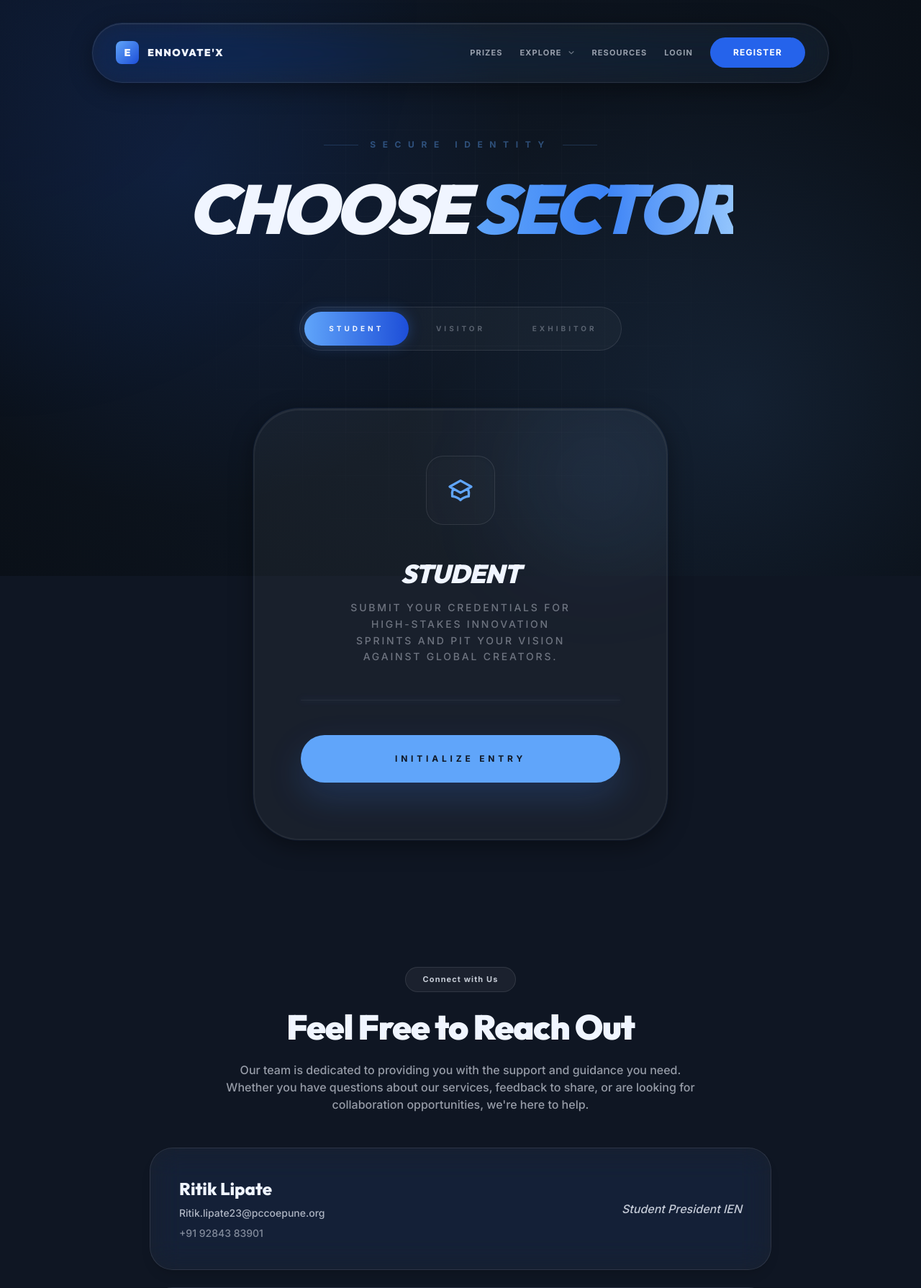
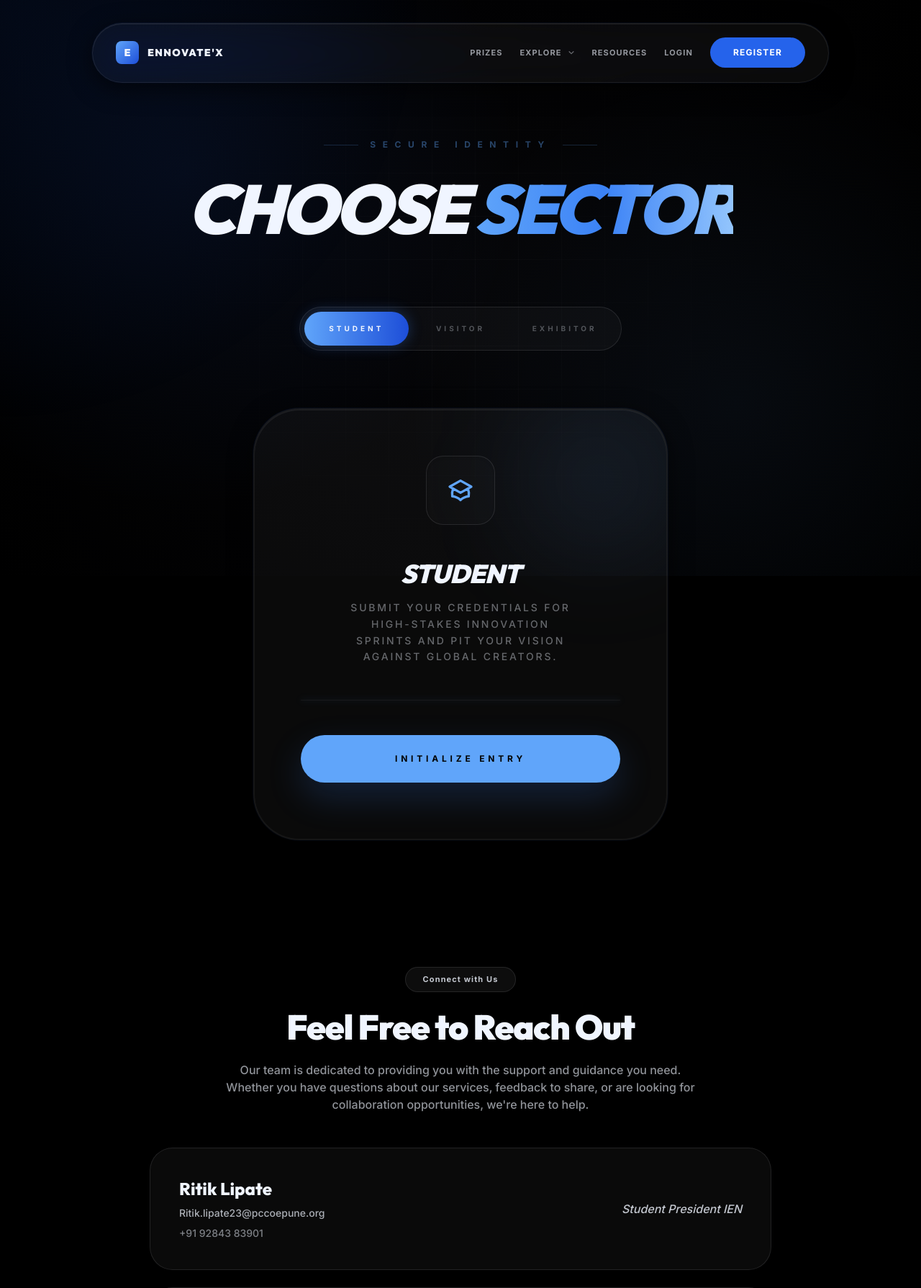
Before and after one commit to mayurtheprogrammer12-debug/Ecell, a Django app: page /register/ in a window 1280 px wide. Shown: the top 1789 px of the page at 72% size. Run offline with Django 5.2, Linux system fonts and the light colour scheme; some libraries are stand-ins or nearby versions.

Commit message:
Theme: pure black background #000 for premium aesthetic

```diff
--- a/templates/base.html
+++ b/templates/base.html
@@ -92,27 +92,27 @@
         }
 
         .dark {
-            --color-background: 15 22 35;
-            /* #0f1623 — deep navy, not pitch black */
+            --color-background: 0 0 0;
+            /* #000000 — pure premium black */
             --color-foreground: 240 245 255;
             /* slightly off-white for softer contrast */
 
-            --surface-secondary: rgba(255, 255, 255, 0.045);
+            --surface-secondary: rgba(255, 255, 255, 0.04);
             /* subtle lighter panel bg */
-            --surface-border: rgba(255, 255, 255, 0.07);
+            --surface-border: rgba(255, 255, 255, 0.06);
 
-            --mesh-color-1: rgba(37, 99, 235, 0.13);
-            /* blue-600 slightly stronger */
-            --mesh-color-2: rgba(96, 165, 250, 0.09);
-            /* blue-400 accent */
-            --mesh-bg-1: #0f1825;
-            --mesh-bg-2: #0a1018;
+            --mesh-color-1: rgba(37, 99, 235, 0.08);
+            /* very subtle blue tint */
+            --mesh-color-2: rgba(96, 165, 250, 0.05);
+            /* whisper blue accent */
+            --mesh-bg-1: #050507;
+            --mesh-bg-2: #000000;
 
-            --grid-line: rgba(255, 255, 255, 0.03);
+            --grid-line: rgba(255, 255, 255, 0.025);
 
-            --glass-bg: rgba(255, 255, 255, 0.045);
-            --glass-border: rgba(255, 255, 255, 0.09);
-            --glass-shadow: rgba(0, 0, 0, 0.4);
+            --glass-bg: rgba(255, 255, 255, 0.04);
+            --glass-border: rgba(255, 255, 255, 0.08);
+            --glass-shadow: rgba(0, 0, 0, 0.6);
 
             --btn-bg: #2563eb;
             /* blue-600 */
```
